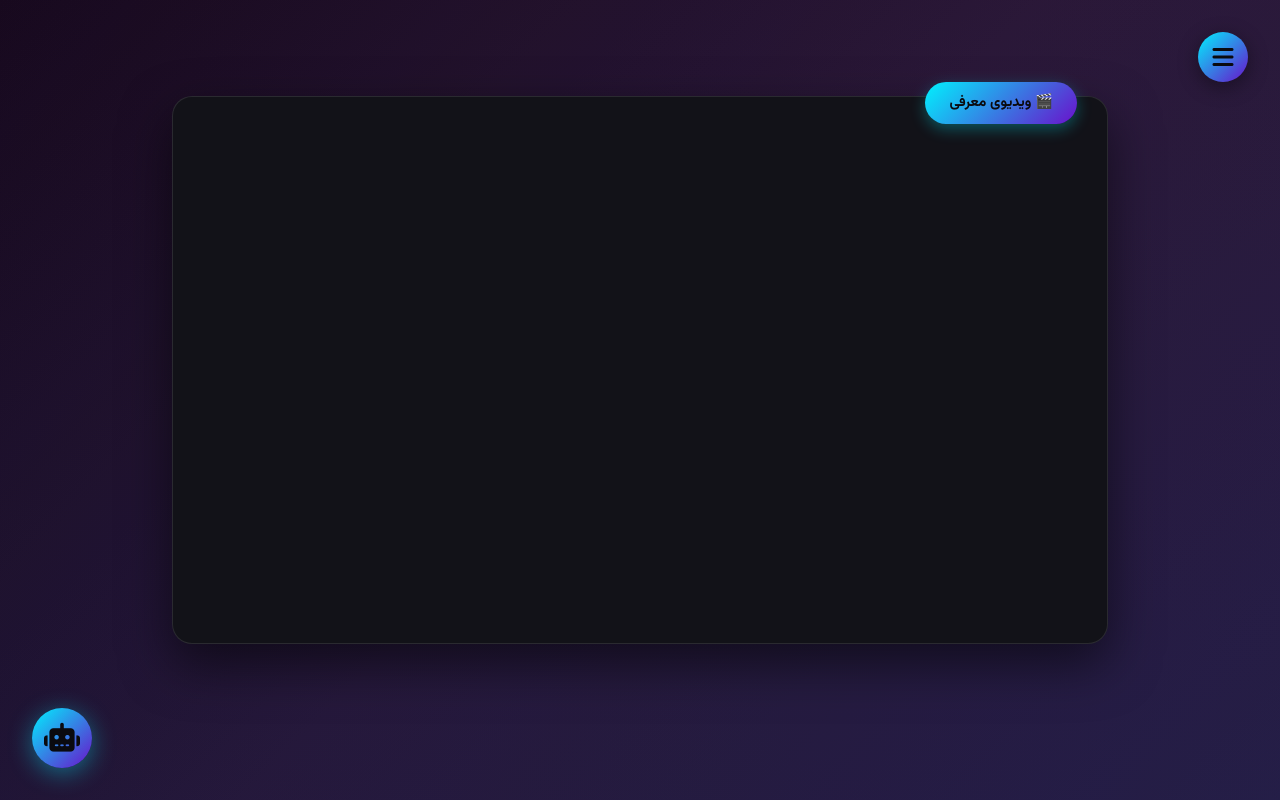
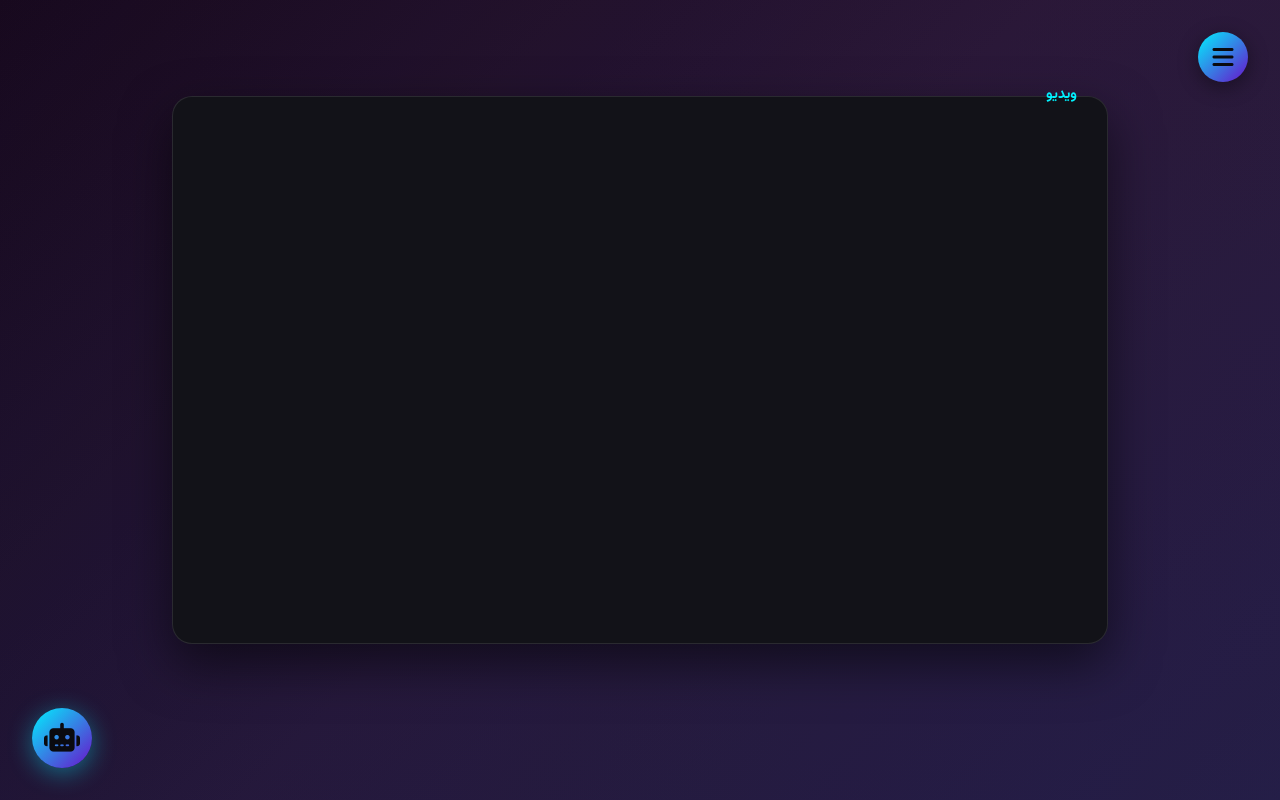
Before and after one commit to mahdiklidari190/PDF, a plain HTML site: page index.html in a window 1280 px wide. Shown: the top 800 px of the page. Drawn offline with Linux system fonts and the light colour scheme; a script that the page names is missing.

Commit message:
Update index.html

```diff
--- a/index.html
+++ b/index.html
@@ -95,16 +95,14 @@
       box-shadow:0 20px 50px #00000088;
       position:relative;
     }
-    .video-wrapper::before{
-      content:'🎬 ویدیوی معرفی';
-      position:absolute;top:-15px;right:30px;
-      background:linear-gradient(135deg,var(--accent),var(--accent2));
-      padding:.5rem 1.5rem;
-      border-radius:25px;
-      font-weight:700;
-      color:var(--bg);
-      font-size:.9rem;
-      box-shadow:0 5px 15px rgba(0,242,254,.3);
+    .video-wrapper::before {
+  content: 'ویدیو';
+  position: absolute;
+  top: -15px;
+  right: 30px;
+  font-weight: 700;
+  color: var(--accent);
+  font-size: .9rem;
     }
     .video-container{
       position:relative;
```
